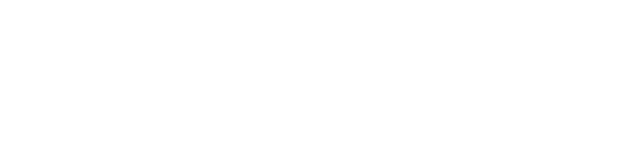
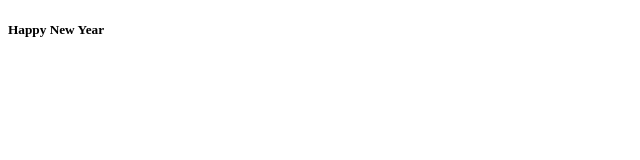
Before and after one commit to farin4/b9-a1, a plain HTML site: page index.html in a window 1280 px wide. Shown: the full height of the page, 0-640 px from the left. Drawn offline with Linux system fonts and the light colour scheme.

Commit message:
first commit

```diff
--- a/index.html
+++ b/index.html
@@ -6,6 +6,6 @@
     <title>Document</title>
 </head>
 <body>
-
+    <h5>Happy New Year</h5>
 </body>
 </html>
```
